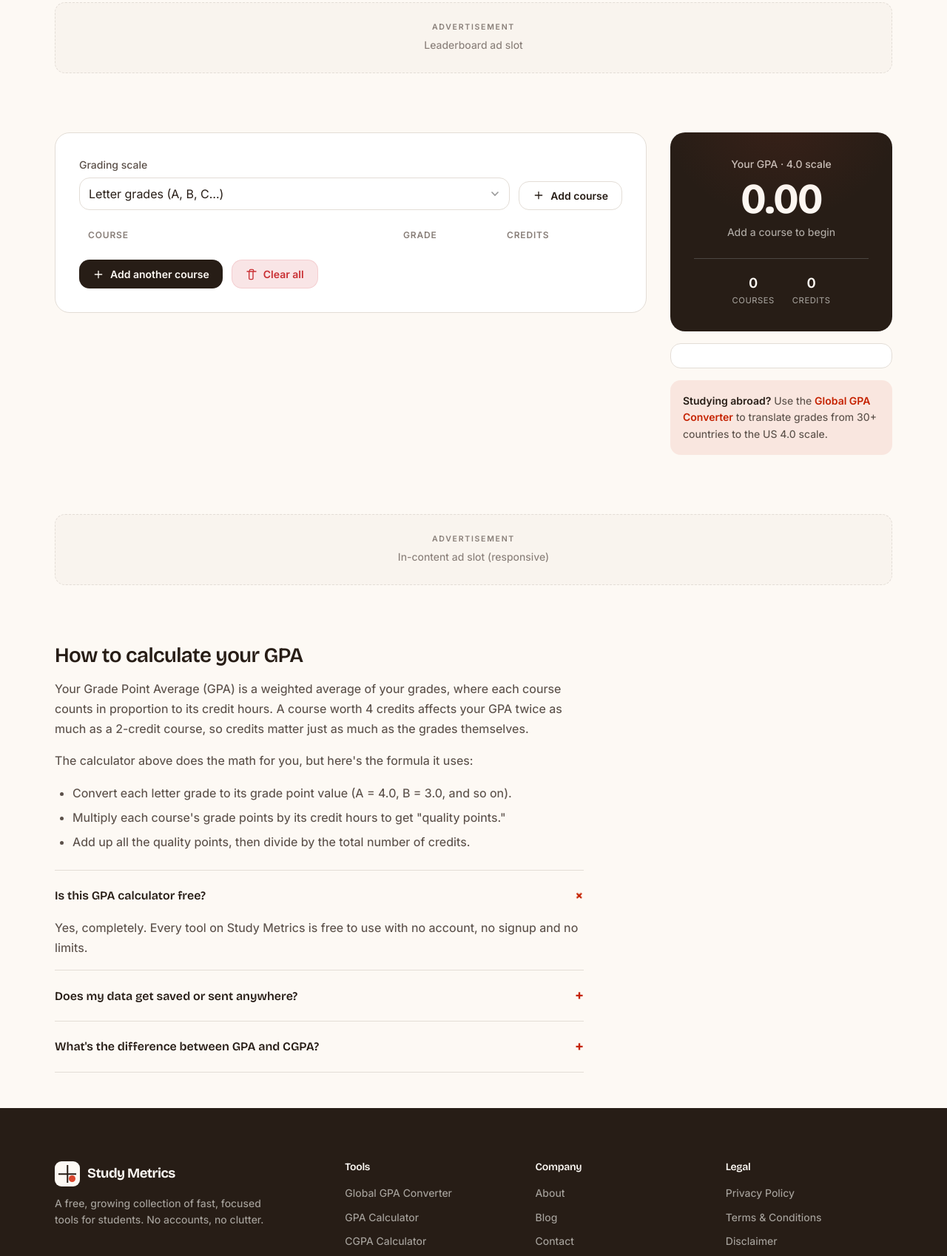
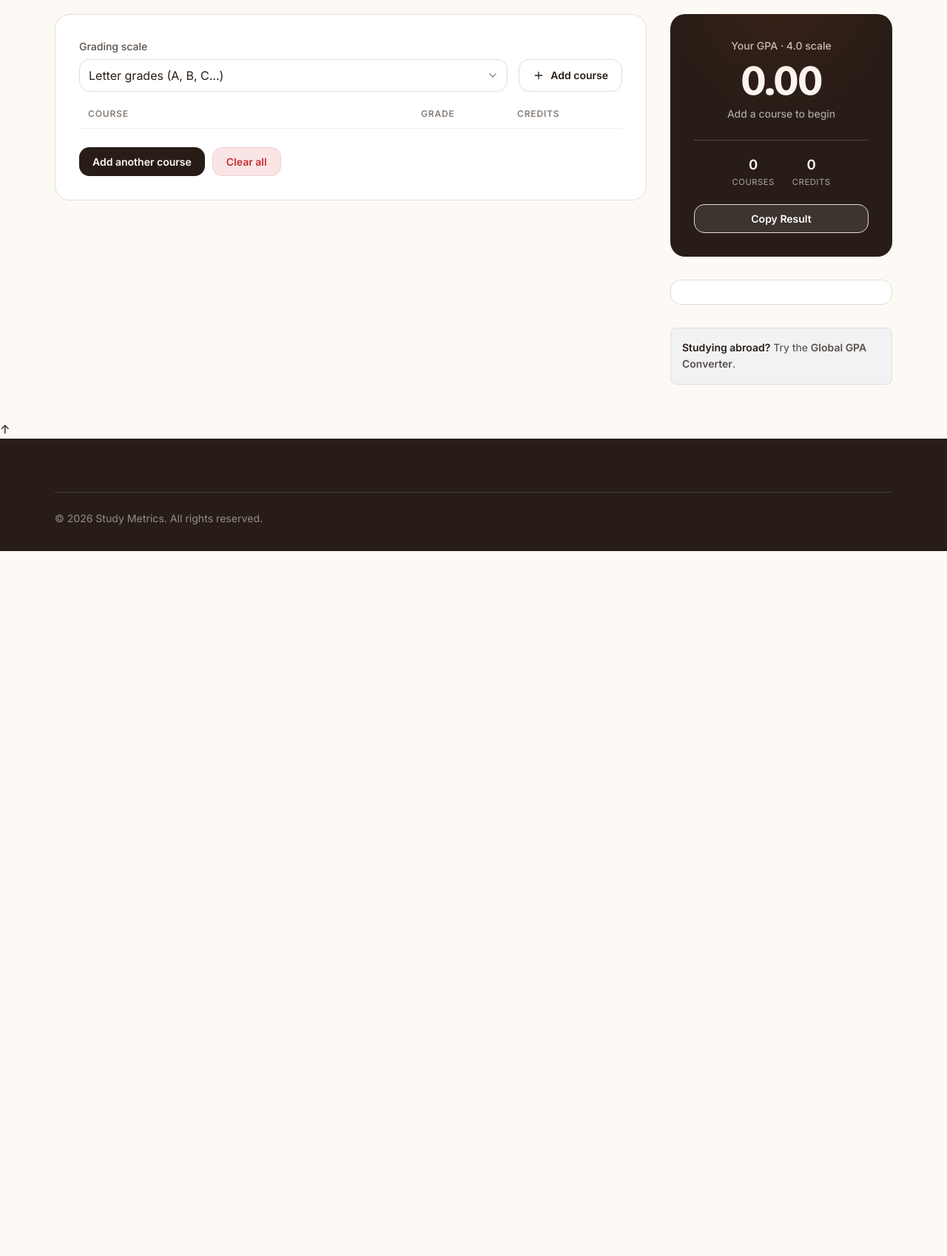
Before and after one commit to qazianwaar1996-prog/study-metrics, a plain HTML site: page gpa.html in a window 1280 px wide. Shown: the part 347-2045 px from the top of the page at 74% size. After the commit the page ends 1092 px from the top, so only its background shows below. Drawn offline with nearby package versions, Linux system fonts and the light colour scheme.

Commit message:
Update gpa.html

```diff
--- a/gpa.html
+++ b/gpa.html
@@ -4,104 +4,111 @@
 <meta charset="UTF-8">
 <meta name="viewport" content="width=device-width, initial-scale=1.0">
 <title>GPA Calculator — Study Metrics</title>
-<meta name="description" content="Free GPA calculator. Add your courses, grades and credit hours to instantly calculate your weighted grade point average on the 4.0 scale. No signup.">
+<meta name="description" content="Free weighted GPA calculator. Add your courses, grades, and credit hours to calculate your GPA on a 4.0 scale instantly.">
 <link rel="canonical" href="https://studymetrics.app/gpa.html">
 <link rel="icon" type="image/svg+xml" href="images/favicon.svg">
-<link rel="icon" type="image/png" href="images/favicon.png">
-<link rel="apple-touch-icon" href="images/favicon.png">
-<meta property="og:type" content="website">
-<meta property="og:site_name" content="Study Metrics">
-<meta property="og:title" content="GPA Calculator — Study Metrics">
-<meta property="og:description" content="Free weighted GPA calculator on the 4.0 scale. No signup, no limits.">
-<meta property="og:url" content="https://studymetrics.app/gpa.html">
-<meta property="og:image" content="images/og-image.png">
-<meta name="twitter:card" content="summary_large_image">
-<meta name="twitter:title" content="GPA Calculator — Study Metrics">
-<meta name="twitter:description" content="Free weighted GPA calculator. No signup.">
-<meta name="twitter:image" content="images/og-image.png">
-<script type="application/ld+json">
-{"@context":"https://schema.org","@type":"BreadcrumbList","itemListElement":[{"@type":"ListItem","position":1,"name":"Home","item":"https://studymetrics.app/"},{"@type":"ListItem","position":2,"name":"GPA Calculator","item":"https://studymetrics.app/gpa.html"}]}
-</script>
+<link rel="stylesheet" href="css/style.css">
 <link rel="preconnect" href="https://fonts.googleapis.com">
 <link rel="preconnect" href="https://fonts.gstatic.com" crossorigin>
 <link href="https://fonts.googleapis.com/css2?family=Bricolage+Grotesque:opsz,wght@12..96,500;12..96,600;12..96,700&family=Inter:wght@400;450;500;600&display=swap" rel="stylesheet">
-<link rel="stylesheet" href="css/style.css">
 </head>
 <body>
+
 <header class="site-head">
-  <div class="wrap nav">
+  <nav class="wrap nav">
     <a href="index.html" class="logo"><span class="logo-mark"><span class="logo-dot"></span></span>Study&nbsp;Metrics</a>
-    <nav class="nav-links"><a href="index.html#tools">Tools</a><a href="gpa.html" class="on">GPA</a><a href="about.html">About</a><a href="blog.html">Blog</a></nav>
-    <div class="nav-cta"><a href="index.html#tools" class="btn btn-ghost">All tools</a><button class="menu-toggle" id="menuToggle" aria-label="Menu"><svg viewBox="0 0 24 24" fill="none" stroke="currentColor" stroke-width="2" stroke-linecap="round"><path d="M4 6h16M4 12h16M4 18h16"/></svg></button></div>
-  </div>
+    <div class="nav-links">
+        <a href="index.html#tools">Tools</a>
+        <a href="gpa.html" class="on">GPA</a>
+        <a href="about.html">About</a>
+        <a href="blog.html">Blog</a>
+    </div>
+    <div class="nav-cta">
+        <a href="index.html#tools" class="btn btn-ghost">All tools</a>
+        <button class="menu-toggle" id="menuToggle" aria-label="Menu">
+            <svg viewBox="0 0 24 24" fill="none" stroke="currentColor" stroke-width="2" stroke-linecap="round"><path d="M4 6h16M4 12h16M4 18h16"/></svg>
+        </button>
+    </div>
+  </nav>
 </header>
+
 <section class="tool-head">
   <div class="grid-bg"></div>
-  <div class="wrap">
-    <div class="crumb"><a href="index.html">Home</a><svg viewBox="0 0 24 24" fill="none" stroke="currentColor" stroke-width="2" stroke-linecap="round"><path d="m9 18 6-6-6-6"/></svg><span>GPA Calculator</span></div>
+  <div class="wrap reveal">
+    <div class="crumb">
+        <a href="index.html">Home</a>
+        <svg viewBox="0 0 24 24" fill="none" stroke="currentColor" stroke-width="2" stroke-linecap="round"><path d="m9 18 6-6-6-6"/></svg>
+        <span>GPA Calculator</span>
+    </div>
     <h1>GPA Calculator</h1>
-    <p>Add your courses, pick each grade and enter the credit hours. Your weighted GPA updates instantly on the 4.0 scale. Nothing to submit, nothing to save.</p>
+    <p>Calculate your semester GPA instantly. Switch between letter grades, percentages, or raw points. Your results are calculated weighted by credit hours.</p>
   </div>
 </section>
-<div class="ad-slot" aria-hidden="true"><div class="ad-inner"><span class="tag">Advertisement</span><span class="hint">Leaderboard ad slot</span></div></div>
-<div class="wrap">
+
+<div class="wrap reveal">
   <div class="tool-layout">
     <div class="calc-main">
       <div class="panel">
-        <div class="calc-toolbar">
-          <div class="field" style="flex:1;min-width:200px">
+        <div class="calc-toolbar" style="display: flex; gap: 15px; margin-bottom: 20px; flex-wrap: wrap;">
+          <div class="field" style="flex: 1; min-width: 200px;">
             <label for="scale">Grading scale</label>
-            <select class="select" id="scale"><option value="letter">Letter grades (A, B, C…)</option><option value="percent">Percentage (0–100)</option><option value="points">Grade points (0–4.0)</option></select>
+            <select class="select" id="scale">
+                <option value="letter">Letter grades (A, B, C…)</option>
+                <option value="percent">Percentage (0–100)</option>
+                <option value="points">Grade points (0–4.0)</option>
+            </select>
           </div>
-          <button class="btn btn-ghost" id="addRow"><svg viewBox="0 0 24 24" fill="none" stroke="currentColor" stroke-width="2" stroke-linecap="round"><path d="M12 5v14M5 12h14"/></svg>Add course</button>
+          <button class="btn btn-ghost" id="addRow" style="align-self: flex-end; height: 44px;">
+              <svg viewBox="0 0 24 24" fill="none" stroke="currentColor" stroke-width="2" stroke-linecap="round"><path d="M12 5v14M5 12h14"/></svg>Add course
+          </button>
         </div>
+
         <div class="rows-gpa">
-          <div class="rows-head"><span>Course</span><span>Grade</span><span>Credits</span><span></span></div>
-          <div id="rows"></div>
+          <div class="rows-head" style="display: grid; grid-template-columns: 1fr 120px 80px 40px; gap: 10px; font-weight: 600; padding-bottom: 10px; border-bottom: 1px solid #eee;">
+              <span>Course</span>
+              <span>Grade</span>
+              <span>Credits</span>
+              <span></span>
+          </div>
+          <div id="rows" style="margin-top: 15px;"></div>
         </div>
-        <div class="calc-actions">
-          <button class="btn btn-primary" id="addRow2"><svg viewBox="0 0 24 24" fill="none" stroke="currentColor" stroke-width="2" stroke-linecap="round"><path d="M12 5v14M5 12h14"/></svg>Add another course</button>
-          <button class="btn btn-danger" id="clearAll"><svg viewBox="0 0 24 24" fill="none" stroke="currentColor" stroke-width="2" stroke-linecap="round"><path d="M3 6h18M8 6V4a2 2 0 0 1 2-2h4a2 2 0 0 1 2 2v2m-9 0v14a2 2 0 0 0 2 2h4a2 2 0 0 0 2-2V6"/></svg>Clear all</button>
+
+        <div class="calc-actions" style="margin-top: 25px; display: flex; gap: 10px;">
+          <button class="btn btn-primary" id="addRow2">Add another course</button>
+          <button class="btn btn-danger" id="clearAll">Clear all</button>
         </div>
       </div>
     </div>
+
     <div class="result-rail">
       <div class="gpa-hero">
         <div class="label">Your GPA · 4.0 scale</div>
         <div class="gpa-big tnum" id="gpaOut">0.00</div>
         <div class="gpa-sub" id="gpaLetter">Add a course to begin</div>
-        <div class="gpa-meta"><div><div class="n tnum" id="mCourses">0</div><div class="l">Courses</div></div><div><div class="n tnum" id="mCredits">0</div><div class="l">Credits</div></div></div>
+        <div class="gpa-meta">
+            <div><div class="n tnum" id="mCourses">0</div><div class="l">Courses</div></div>
+            <div><div class="n tnum" id="mCredits">0</div><div class="l">Credits</div></div>
+        </div>
+        <button class="btn btn-ghost" id="shareBtn" style="width:100%; margin-top:20px; background:rgba(255,255,255,0.1); color:white;">Copy Result</button>
       </div>
-      <div class="scale-note" id="scaleNote"></div>
-      <div class="scale-note" style="background:var(--accent-dim);border-color:transparent"><b>Studying abroad?</b> Use the <a href="gpa-converter.html" style="color:var(--accent-strong);font-weight:600">Global GPA Converter</a> to translate grades from 30+ countries to the US 4.0 scale.</div>
+      <div class="scale-note" id="scaleNote" style="margin-top: 15px; font-size: 0.9rem; color: var(--text-muted);"></div>
+      <div class="scale-note" style="background:rgba(0,123,255,0.05); border-radius: 8px; padding: 15px; margin-top: 15px;">
+          <b>Studying abroad?</b> Try the <a href="gpa-converter.html" style="color:var(--primary); font-weight:600;">Global GPA Converter</a>.
+      </div>
     </div>
   </div>
 </div>
-<div class="ad-slot" aria-hidden="true"><div class="ad-inner"><span class="tag">Advertisement</span><span class="hint">In-content ad slot (responsive)</span></div></div>
-<div class="wrap">
-  <div class="prose">
-    <h2>How to calculate your GPA</h2>
-    <p>Your Grade Point Average (GPA) is a weighted average of your grades, where each course counts in proportion to its credit hours. A course worth 4 credits affects your GPA twice as much as a 2-credit course, so credits matter just as much as the grades themselves.</p>
-    <p>The calculator above does the math for you, but here's the formula it uses:</p>
-    <ul><li>Convert each letter grade to its grade point value (A = 4.0, B = 3.0, and so on).</li><li>Multiply each course's grade points by its credit hours to get "quality points."</li><li>Add up all the quality points, then divide by the total number of credits.</li></ul>
-    <div class="faq">
-      <details open><summary>Is this GPA calculator free?</summary><p>Yes, completely. Every tool on Study Metrics is free to use with no account, no signup and no limits.</p></details>
-      <details><summary>Does my data get saved or sent anywhere?</summary><p>No. All calculations happen right in your browser. Your courses and grades never leave your device.</p></details>
-      <details><summary>What's the difference between GPA and CGPA?</summary><p>GPA usually refers to a single term or semester, while CGPA (cumulative GPA) rolls up every semester of your degree.</p></details>
+
+<div id="backToTop">↑</div>
+
+<footer class="foot">
+  <div class="wrap">
+    <div class="foot-bottom">
+        <span>© 2026 Study Metrics. All rights reserved.</span>
     </div>
   </div>
-</div>
-<footer class="foot">
-  <div class="wrap">
-    <div class="foot-grid">
-      <div class="foot-brand"><a href="index.html" class="logo"><span class="logo-mark"><span class="logo-dot"></span></span>Study&nbsp;Metrics</a><p>A free, growing collection of fast, focused tools for students. No accounts, no clutter.</p></div>
-      <div class="foot-col"><h4>Tools</h4><a href="gpa-converter.html">Global GPA Converter</a><a href="gpa.html">GPA Calculator</a><a href="cgpa.html">CGPA Calculator</a><a href="target-gpa.html">Target GPA</a><a href="grade-calculator.html">Grade Calculator</a></div>
-      <div class="foot-col"><h4>Company</h4><a href="about.html">About</a><a href="blog.html">Blog</a><a href="contact.html">Contact</a></div>
-      <div class="foot-col"><h4>Legal</h4><a href="privacy-policy.html">Privacy Policy</a><a href="terms-and-conditions.html">Terms & Conditions</a><a href="disclaimer.html">Disclaimer</a></div>
-    </div>
-    <div class="foot-bottom"><span>© 2026 Study Metrics. All rights reserved.</span><span>Free tools for students, worldwide.</span></div>
-  </div>
 </footer>
+
 <script src="js/script.js"></script>
 <script src="js/gpa.js"></script>
 </body>
```
